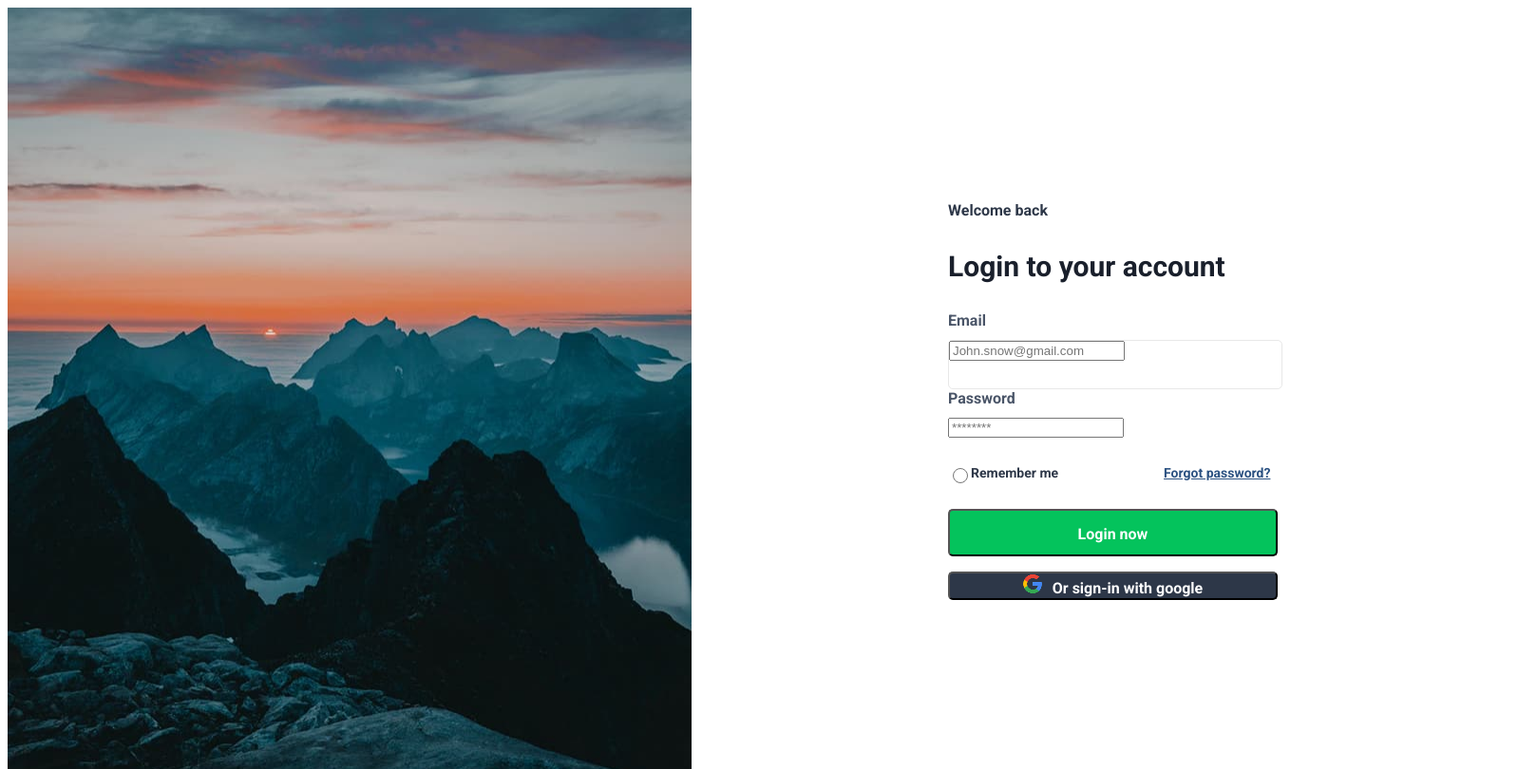
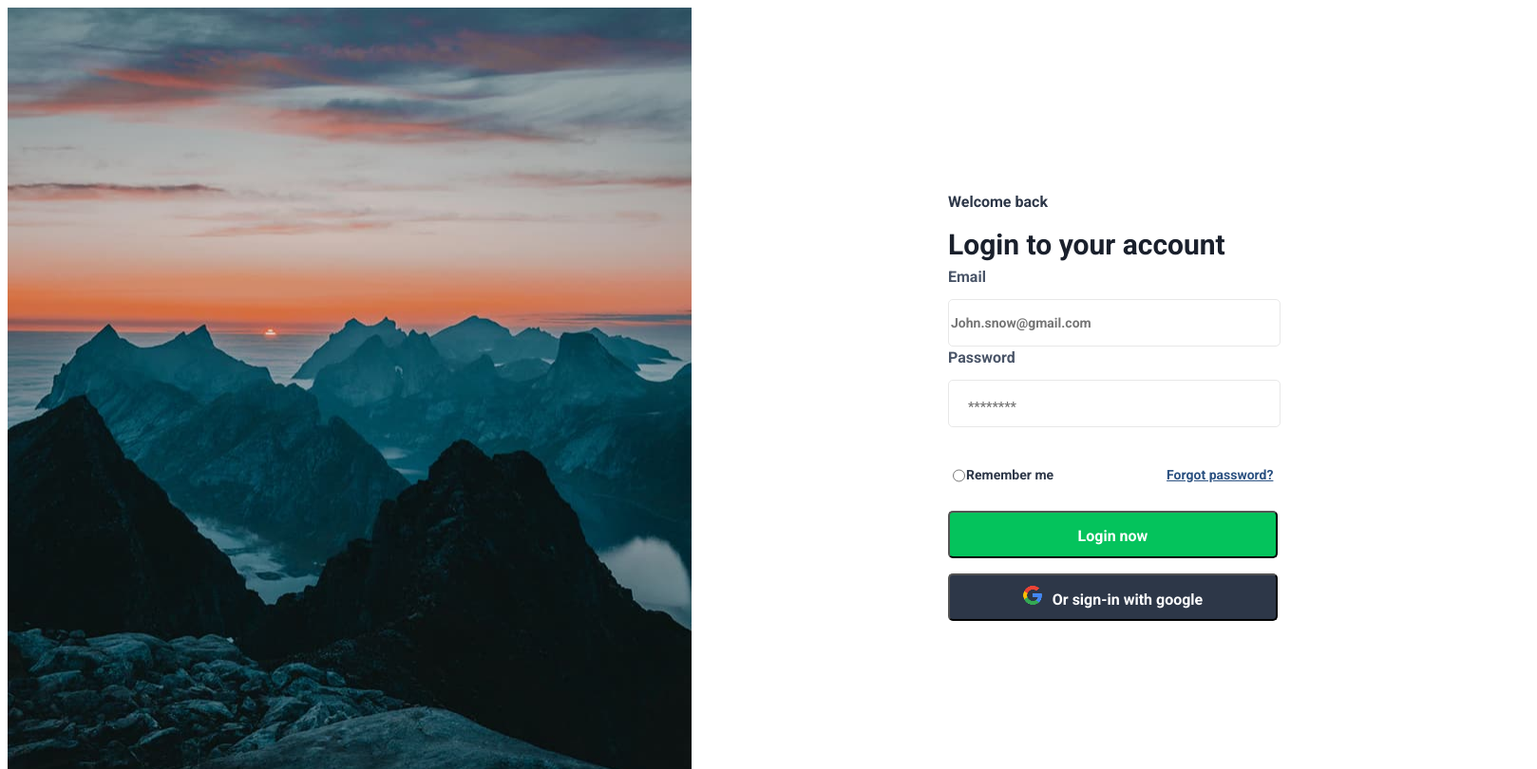
Before and after one commit to katuha2024/forma, a plain HTML site: page index.html in a window 1280 px wide. Shown: the top 810 px of the page at 95% size, 1618 px wide, since content can reach past the window. Drawn offline with Linux system fonts and the light colour scheme.

Commit message:
work for styles

```diff
--- a/css/styles.css
+++ b/css/styles.css
@@ -1,5 +1,39 @@
-.wraper{
+/* базові стилі */
+*,
+*::after,
+*::before {
+  box-sizing: border-box;
+}
+body {
+  font-family: "Roboto", sans-serif;
+  color: #434455;
+  background-color: #ffffff;
+  font-size: 16px;
+  line-height: 1.5;
+}
+h1,
+h2,
+h3,
+h4,
+h5,
+h6,
+p {
+  margin: 0;
+}
+ul {
+  list-style-type: none;
+  margin: 0;
+  padding: 0;
+}
+.wrapper{
     display: flex;
+}
+.header-container {
+    display: flex; /* Елементи розташовуються горизонтально */
+    flex-direction: column;
+    align-items: center; /* Вирівнює заголовки по вертикалі */
+    gap: 10px; /* Відступ між заголовками */
+    justify-content: center; /* Центрує заголовки в межах контейнера */
 }
 .title{
 font-family: "Roboto", sans-serif;
@@ -7,31 +41,36 @@ font-weight: 200;
 font-size: 16px;
 color: #2d3748;
 margin-bottom: 2px;
+margin: 0 auto;
+white-space: nowrap;
 }
 .text{
 font-family: "Roboto", sans-serif;
 font-weight: 700;
 font-size: 30px;
 color: #1a202c;
+margin: 0 auto;
+white-space: nowrap;
 }
 .form{
     display: flex;
     flex-direction: column;
     padding: 193px 270px;
     width: 350px;
-height: 215px;
-}
-.input{
-margin-bottom: 28px;
+height: auto
 }
 .check{
     display: flex;
-     margin-bottom: 27px;
+    text-align: center;
+    justify-content: space-between;
+     padding-bottom: 27px;
+     width: 100%;
 }
 .checkbox{
     width: 16px;
     height: 16px;
     border-radius: 50%;
+    margin-right: 1px;
 }
 .btn-login{
 border-radius: 5px;
@@ -58,6 +97,7 @@ font-weight: 700;
 font-size: 16px;
 color: #fff;
 background-color: #2d3748;
+box-sizing: border-box;
 }
 .img{
     width: 20px;
@@ -80,23 +120,37 @@ height: 50px;
 font-family: "Roboto", sans-serif;
 font-weight: 400;
 font-size: 14px;
-color: #2d3748;
 }
 .input-password{
-    width: 350px;
-    height: 50px;
+border: 1px solid #e8e8e8;
+border-radius: 5px;
+width: 350px;
+height: 50px;
+font-family: "Roboto", sans-serif;
+font-weight: 400;
+font-size: 14px;
+padding-top: 20px;
+padding-bottom: 14px;
+padding-left: 20px;
+padding-right: 275px;
 }
 .fogot-link{
-    font-family: "Roboto", sans-serif;
+font-family: "Roboto", sans-serif;
 font-weight: 400;
 font-size: 14px;
 color: #2c5282;
+margin: 0 auto;
+white-space: nowrap;
 }
 .remember-label{
-    display: block;
+display: block;
 font-family: "Roboto", sans-serif;
 font-weight: 400;
 font-size: 14px;
 color: #2d3748;
-margin-right: 111px;
+margin-right: 119px;
+white-space: nowrap;
 }
+.password-box{
+    padding-bottom: 40px;
+}
--- a/index.html
+++ b/index.html
@@ -10,21 +10,23 @@
 <link rel="stylesheet" href="./css/styles.css">
 </head>
 <body>
-    <div class="wraper">
+    <div class="wrapper">
         <div class="image">
             <img src="./img/fon.jpg" alt="fon" width="720" height="899">
         </div>
         <div class="form">
+            <div class="header-container">
             <h1 class="title">Welcome back</h1>
             <p class="text">Login to your account</p>
+            </div>
             <form action="" >
                  <label class="label" for="Email"> Email</label>
-                <div class="input-email">
-                    <input type="email" name="Email" id="Email" placeholder="John.snow@gmail.com">
+                <div>
+                    <input class="input-email" type="email" name="Email" id="Email" placeholder="John.snow@gmail.com">
                 </div>
                 <label class="label" for="password">Password</label>
-                <div class="input-password">
-                    <input type="password" name="password" id="password" placeholder="********">
+                <div class="password-box">
+                    <input class="input-password" type="password" name="password" id="password" placeholder="********">
                 </div>
                 <span class="check">
                     <input class="checkbox" type="radio" name="remember" id="remember">
```
